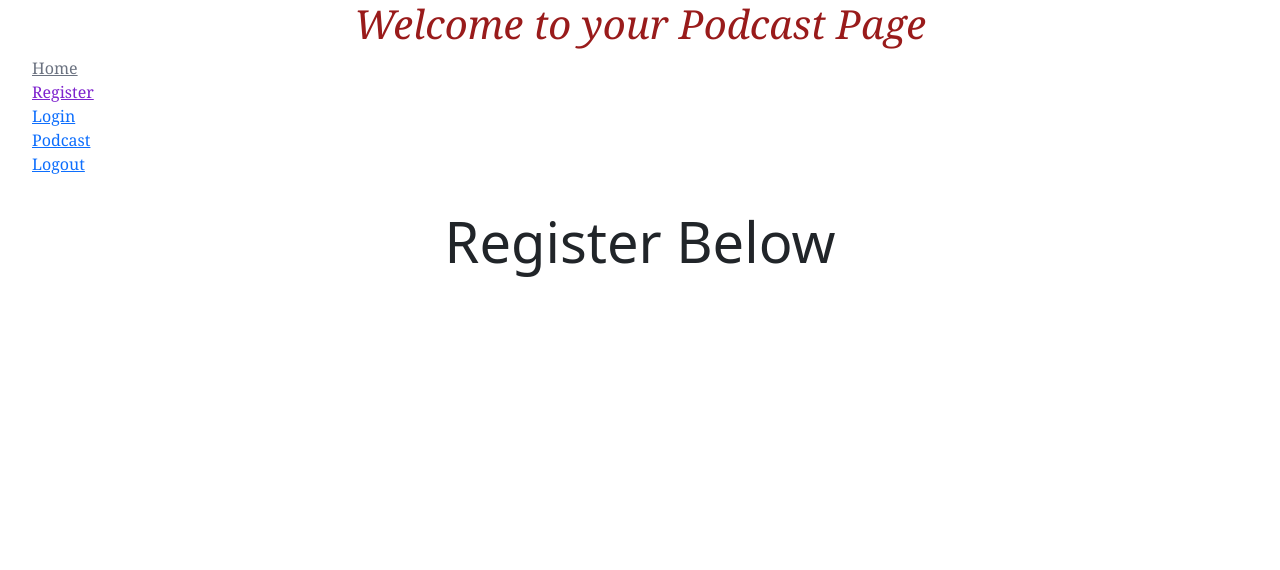
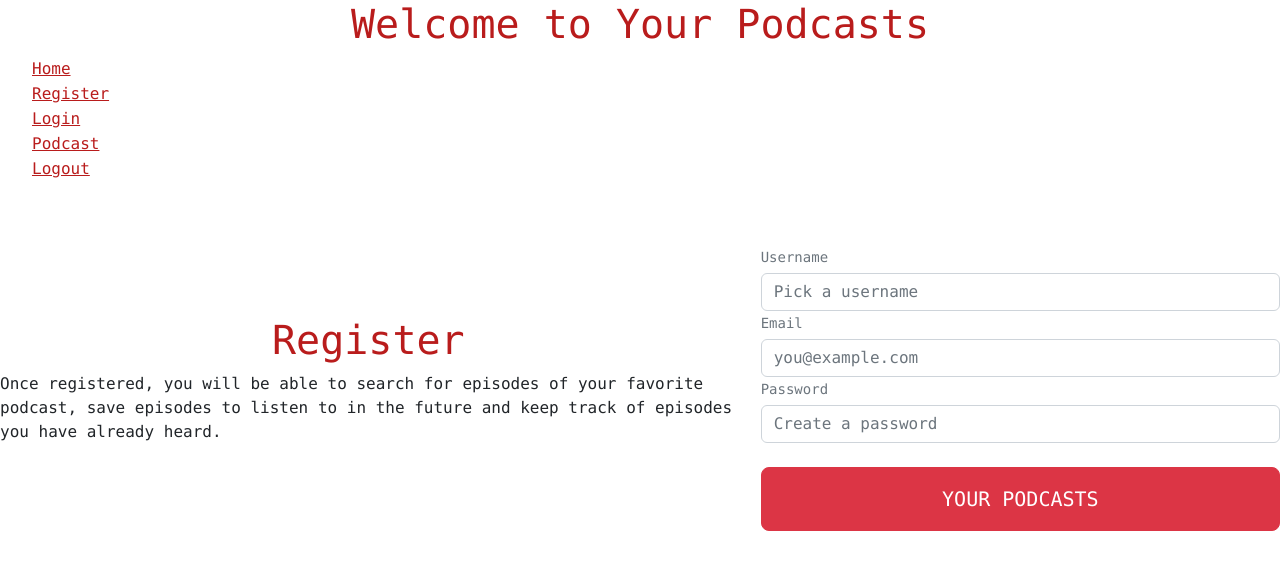
Before and after one commit to skroll13/capstoneProject, a React (Create React App) app: page /register in a window 1280 px wide. Shown: the top 570 px of the page. Built offline with nearby package versions, Linux system fonts and the light colour scheme.

Commit message:
Registration page styling complete...for now

```diff
--- a/package.json
+++ b/package.json
@@ -10,6 +10,7 @@
     "@testing-library/user-event": "^13.5.0",
     "axios": "^1.1.2",
     "bootstrap": "^5.2.2",
+    "daisyui": "^2.31.0",
     "dotenv": "^16.0.3",
     "express": "^4.18.2",
     "mdbootstrap": "^4.20.0",
@@ -19,7 +20,7 @@
     "react-dom": "^18.2.0",
     "react-redux": "^8.0.4",
     "react-router-dom": "^6.4.2",
-    "react-scripts": "5.0.1",
+    "react-scripts": "^5.0.1",
     "redux": "^4.2.0",
     "redux-persist": "^6.0.0",
     "styled-components": "^5.3.6",
--- /dev/null
+++ b/src/actions/actionTypes.js
@@ -0,0 +1,10 @@
+export const types = {
+   'LOGIN_SUCCESS': 'LOGIN_SUCCESS',
+   'LOGIN_FAILED' : 'LOGIN_FAILED',
+   'FETCH_PROFILE_FAIL': 'FETCH_PROFILE_FAIL',
+   'FETCH_PROFILE_SUCCESS' : 'FETCH_PROFILE_SUCCESS',
+   'LOGOUT' : 'LOGOUT',
+   'REGISTER_SUCCESS' : 'REGISTER_SUCCESS',
+   'REGISTER_FAIL' : 'REGISTER_FAIL'
+
+}
--- a/src/actions/actions.js
+++ b/src/actions/actions.js
@@ -1,3 +1,5 @@
+import './actionTypes'
+
 export const addToFollowing = (podcastObj) => {
   console.log(podcastObj)
   return {
@@ -5,3 +7,17 @@ export const addToFollowing = (podcastObj) => {
   data: podcastObj
   }
 }
+
+export const loginSuccess  = (second) => {}
+
+export const loginFailed = (second) => {}
+
+export const fetchProfileFail = (second) => {}
+
+export const fetchProfileSuccess = (second) => {}
+
+export const logout = (second) => {}
+
+export const registerSuccess = (second) => {}
+
+export const registerFail = (second) => {}
--- /dev/null
+++ b/src/components/Header.js
@@ -0,0 +1,22 @@
+import StateContext from "../StateContext"
+
+const Header = () => {
+  const appState = useContext(StateContext)
+
+  return (
+    <>
+      <header className='header-bar bg-primary mb-3'>
+        <div className='d-flex flex-column flex-md-row align-items-center container p-3'>
+          <h1 className='mr-md-auto font-weight-normal my-0'>
+            <Link to='/' className='text-white'>
+              Let's Talk
+            </Link>
+          </h1>
+          {appState.loggedIn ? <HeaderLoggedIn /> : <HeaderLoggedOut />}
+        </div>
+      </header>
+    </>
+  )
+}
+
+export default Header
--- a/src/components/Register.jsx
+++ b/src/components/Register.jsx
@@ -1,11 +1,14 @@
-import React, {useState} from "react"
+import React, {useState, useContext} from "react"
+import { Link } from 'react-router-dom'
+import { authContext } from '../context/AuthContext'
 import Axios from 'axios'
-import Nav from '../components/layouts/Nav'
+
 
 const Register = () => {
 
   const [username, setUsername] = useState()
   const [password, setPassword] = useState()
+  const [email, setEmail] = useState()
 
   async function handleSubmit(e) {
     e.preventDefault()
@@ -23,12 +26,68 @@ const Register = () => {
   }
   return (
     <>
-    <Nav />
-      <div className="text-center">
-        {/* <div className="col-lg-7 py-3 py-md-5"> */}
-          <h2 className="display-4">Register Below</h2>
-        {/* </div>     */}
+
+      <div className="row align-items-center">
+        <div className="col-lg-7 py-3 py-md-5">
+          <h1 className='font-mono text-red-700'>Register</h1>
+          <p className="font-mono">
+            Once registered, you will be able to search for episodes of your favorite podcast, save episodes to listen to in the future and keep track of episodes you have already heard.
+          </p>
+        </div>
+        <div className="font-mono col-lg-5 pl-lg-5 pb-3 py-lg-5">
+          <form onSubmit={handleSubmit}>
+            <div className="form-group">
+              <label htmlFor="username-register" className="text-muted mb-1">
+                <small>Username</small>
+              </label>
+              <input
+                onChange={e => setUsername(e.target.value)}
+                id="username-register"
+                name="username"
+                className="form-control"
+                type="text"
+                placeholder="Pick a username"
+                autoComplete="off"
+              />
+            </div>
+            <div className="form-group">
+              <label htmlFor="email-register" className="text-muted mb-1">
+                <small>Email</small>
+              </label>
+              <input
+                onChange={e => setEmail(e.target.value)}
+                id="email-register"
+                name="email"
+                className="form-control"
+                type="text"
+                placeholder="you@example.com"
+                autoComplete="off"
+              />
+            </div>
+            <div className="form-group">
+              <label htmlFor="password-register" className="text-muted mb-1">
+                <small>Password</small>
+              </label>
+              <input
+                onChange={e => setPassword(e.target.value)}
+                id="password-register"
+                name="password"
+                className="form-control"
+                type="password"
+                placeholder="Create a password"
+              />
+            </div>
+            <button
+              type="submit"
+              className="font-mono py-3 mt-4 btn btn-lg btn-danger btn-block"
+            >
+              Your Podcasts
+            </button>
+          </form>
+        </div>
       </div>
+
+
     </>
   )
 
--- a/src/components/SearchPodcast.jsx
+++ b/src/components/SearchPodcast.jsx
@@ -1,8 +1,8 @@
 import React, { useState } from "react"
-import {useDispatch} from 'react-redux'
+import { useDispatch } from "react-redux"
 import { addToFollowing } from "../actions/actions"
-import axios from 'axios'
-import { Button } from '@material-tailwind/react'
+import axios from "axios"
+import { Button } from "@material-tailwind/react"
 
 const { Client } = require("podcast-api")
 
@@ -10,12 +10,11 @@ const SearchPodcast = () => {
   const [searchInput, setSearchInput] = useState()
   const [searchResults, setSearchResults] = useState([])
 
-  const dispatch = useDispatch()  //initializing hook
+  const dispatch = useDispatch() //initializing hook
 
-
-//Once I have database info, will send via Axios
-  const saveToFollowing = (podcastObj) => {
-    axios.post('/routeNameNeeded', podcastObj)
+  //Once I have database info, will send via Axios
+  const saveToFollowing = podcastObj => {
+    axios.post("/followingRoute", podcastObj)
     console.log(podcastObj)
     // dispatch(addToFollowing(podcastObj)) //lowercase -> action   CAP -> type
   }
@@ -27,11 +26,11 @@ const SearchPodcast = () => {
       .search({
         q: searchInput,
         sort_by_date: 0,
-        type: "episode",
+        type: "podcast",
         offset: 0,
         len_min: 10,
         len_max: 30,
-        genre_ids: "68,82",
+
         published_before: 1580172454000,
         published_after: 0,
         only_in: "title,description",
@@ -53,21 +52,22 @@ const SearchPodcast = () => {
   return (
     <>
       <div className='search'>
+
+
         <input
           className='text-green-800'
           onChange={e => setSearchInput(e.target.value)}
           type='text'
-          placeholder='Search'
+          placeholder='Podcast or Episode'
         />
-        <div className='mx-auto w-full text-center'>
+
           <button
-
-            className='bg-rose-300 shadow-lg shadow-rose-500/50'
+            className='bg-red-500 hover:bg-red-700 text-white font-bold py-1 px-3 border border-red-700 rounded'
             onClick={handleInput}
             type='submit'>
             Search
           </button>
-        </div>
+
       </div>
 
       {!searchResults ? (
--- a/src/components/layouts/BaseLayout.jsx
+++ b/src/components/layouts/BaseLayout.jsx
@@ -5,33 +5,46 @@ import { Link } from "react-router-dom"
 const BaseLayout = props => {
   return (
     <>
-      <h1 className='font-serif italic text-red-800'>
-        Welcome to your Podcast Page
+      <h1 className='font-mono text-red-700'>
+        Welcome to Your Podcasts
       </h1>
-      {/* <Nav /> */}
+
       <ul>
-        <li className='font-serif text-gray-500'>
-          <Link className='font-serif text-gray-500'to='/'>Home</Link>
-        </li>
-        <li className='bold font-serif text-purple-700'>
+        <li>
           {" "}
-          <Link className='bold font-serif text-purple-700'to='/register'>Register</Link>
-        </li>
-        <li className='font-serif text-purple-700'>
-          {" "}
-          <Link to='/login'>Login</Link>
+          <Link className='font-mono text-red-700' to='/'>
+            {" "}
+            Home
+          </Link>{" "}
         </li>
 
-        <li className='font-serif text-purple-700'>
+        <li>
           {" "}
-          <Link to='/searchpodcast'>Podcast</Link>
+          <Link className='font-mono text-red-700' to='/register'>
+            Register
+          </Link>
         </li>
-        <li className='font-serif text-purple-700'>
+
+        <li>
           {" "}
-          <Link to='/logout'>Logout</Link>
+          <Link className='font-mono text-red-700' to='/login'>
+            Login
+          </Link>
         </li>
-        {/* <li> <Link to='/deletepodcast'>Delete Podcast</Link></li> */}
-        {/* <li> <Link to='/addpodcast'>Save Podcast</Link></li> */}
+
+        <li>
+          {" "}
+          <Link className='font-mono text-red-700' to='/searchpodcast'>
+            Podcast
+          </Link>
+        </li>
+
+        <li>
+          {" "}
+          <Link className='font-mono text-red-700' to='/logout'>
+            Logout
+          </Link>
+        </li>
       </ul>
 
       {props.children}
--- /dev/null
+++ b/src/context/AuthContext.js
@@ -0,0 +1,2 @@
+import {createContext, useReducer} from 'react'
+import Axios from 'axios'
--- /dev/null
+++ b/src/listenNotesTemplates/customSearch.js
@@ -0,0 +1,27 @@
+import React from 'react'
+
+const customSearch = () => {
+  return (
+    <>
+      <form
+        action='https://www.listennotes.com/search/'
+        style='display: flex;flex-direction: row;padding: 25px;'>
+        <input
+          type='text'
+          name='q'
+          required
+          placeholder='Search past episodes'
+          style='flex: 1;padding: 5px 10px 5px 10px;border: 1px solid #DEDEDE;border-radius: 0;'
+        />
+        <input
+          type='submit'
+          value='Search'
+          style='background-color: #3f51b5;color: #ffffff;border: 1px solid #3f51b5;cursor: pointer;border-radius: 0;padding: 8px;'
+        />
+      </form>
+
+    </>
+  )
+}
+
+export default customSearch
--- a/tailwind.config.js
+++ b/tailwind.config.js
@@ -1,10 +1,8 @@
-
-
 /** @type {import('tailwindcss').Config} */
 module.exports = {
   content: ["./src/**/*.{js,jsx,ts,tsx}"],
   theme: {
     extend: {}
   },
-  plugins: []
+  plugins: [require("daisyui")]
 }
```
Also changed, not shown: tailwind.js, 2 other files (tests, documents, lock files or other folders).
